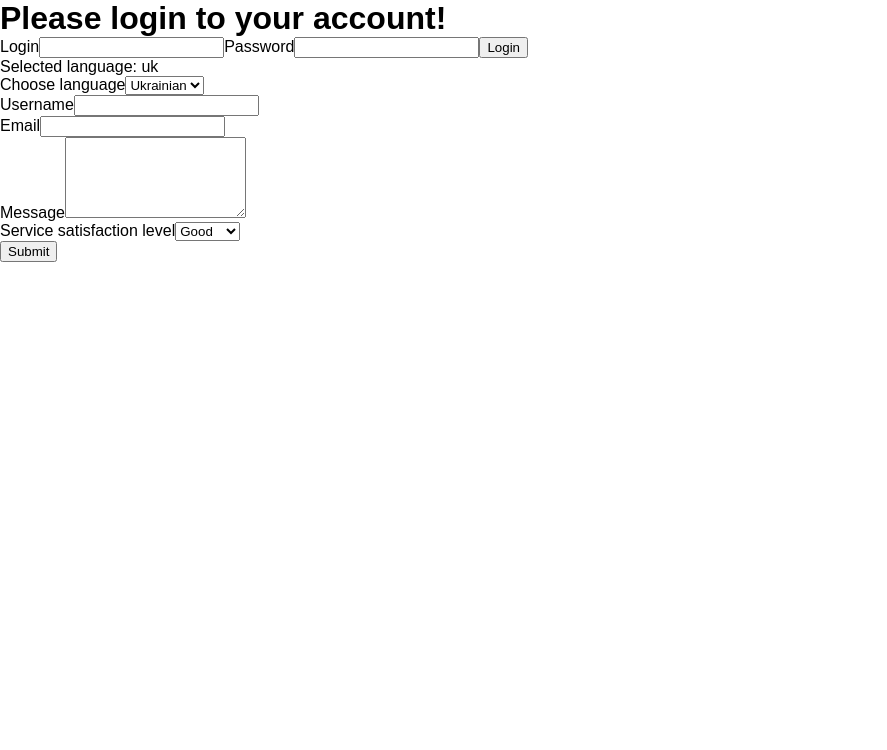
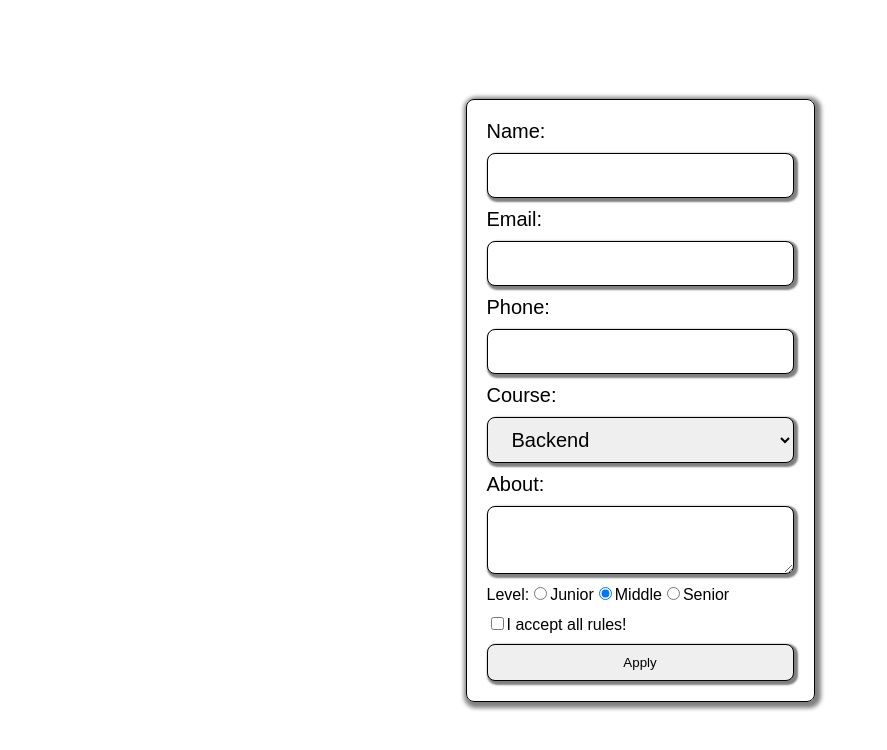
Before and after one commit to t-matveentsev/practiceReact-03, a React (Vite) app: page / in a window 1280 px wide. Shown: the top 750 px of the page, without its empty margins (0-887 px from the left). Built offline with nearby package versions, Linux system fonts and the light colour scheme.

Commit message:
base form

```diff
--- a/src/App.jsx
+++ b/src/App.jsx
@@ -1,24 +1,9 @@
-import { useState } from "react";
-import LangSwitcher from "./LangSwitcher/LangSwitcher";
-import LoginForm from "./LoginForm/LoginForm";
-import FeedbackForm from "./FeedbackForm/FeedbackForm";
+import ControlledForm from "./components/Forms/ControlledForm";
 
 export default function App() {
-  // Колбек-функція для обробки сабміту форми
-  const handleLogin = (userData) => {
-    // Виконуємо необхідні операції з даними
-    console.log(userData);
-  };
-  const [lang, setLang] = useState("uk");
-
   return (
     <>
-      <h1>Please login to your account!</h1>
-      {/* Передаємо колбек як пропс форми */}
-      <LoginForm onLogin={handleLogin} />
-      <p>Selected language: {lang}</p>
-      <LangSwitcher value={lang} onSelect={setLang} />
-      <FeedbackForm />
+      <ControlledForm />
     </>
   );
 }
--- a/src/FeedbackForm/FeedbackForm.jsx
+++ /dev/null
@@ -1,76 +0,0 @@
-import { useId } from "react";
-import { Formik, Form, Field } from "formik";
-import { ErrorMessage } from "formik";
-import * as Yup from "yup";
-
-const FeedbackSchema = Yup.object().shape({
-  username: Yup.string()
-    .min(2, "Too Short!")
-    .max(50, "Too Long!")
-    .required("Required"),
-  email: Yup.string().email("Must be a valid email!").required("Required"),
-  message: Yup.string()
-    .min(3, "Too short")
-    .max(256, "Too long")
-    .required("Required"),
-  level: Yup.string().oneOf(["good", "neutral", "bad"]).required("Required"),
-});
-
-const initialValues = {
-  username: "",
-  email: "",
-};
-
-const FeedbackForm = () => {
-  const nameFieldId = useId();
-  const emailFieldId = useId();
-  const msgFieldId = useId();
-  const levelFieldId = useId();
-
-  const handleSubmit = (values, actions) => {
-    console.log(values);
-    actions.resetForm();
-  };
-
-  return (
-    <Formik
-      initialValues={initialValues}
-      onSubmit={handleSubmit}
-      validationSchema={FeedbackSchema}
-    >
-      <Form>
-        <div>
-          <label htmlFor={nameFieldId}>Username</label>
-          <Field type="text" name="username" id={nameFieldId} />
-          <ErrorMessage name="username" component="span" />
-        </div>
-
-        <div>
-          <label htmlFor={emailFieldId}>Email</label>
-          <Field type="email" name="email" id={emailFieldId} />
-          <ErrorMessage name="email" component="span" />
-        </div>
-
-        <div>
-          <label htmlFor={msgFieldId}>Message</label>
-          <Field as="textarea" name="message" id={msgFieldId} rows="5" />
-          <ErrorMessage name="message" component="span" />
-        </div>
-
-        <div>
-          <label htmlFor={levelFieldId}>Service satisfaction level</label>
-          <Field as="select" name="level" id={levelFieldId}>
-            <option value="good">Good</option>
-            <option value="neutral">Neutral</option>
-            <option value="bad">Bad</option>
-          </Field>
-          <ErrorMessage name="level" component="span" />
-        </div>
-
-        <button type="submit">Submit</button>
-      </Form>
-    </Formik>
-  );
-};
-
-export default FeedbackForm;
--- a/src/LangSwitcher/LangSwitcher.jsx
+++ /dev/null
@@ -1,22 +0,0 @@
-import { useId } from "react";
-
-const LangSwitcher = ({ value, onSelect }) => {
-  const selectId = useId();
-
-  return (
-    <div>
-      <label htmlFor={selectId}>Choose language</label>
-      <select
-        id={selectId}
-        value={value}
-        onChange={(evt) => onSelect(evt.target.value)}
-      >
-        <option value="uk">Ukrainian</option>
-        <option value="en">English</option>
-        <option value="pl">Polish</option>
-      </select>
-    </div>
-  );
-};
-
-export default LangSwitcher;
--- a/src/LoginForm/LoginForm.jsx
+++ /dev/null
@@ -1,35 +0,0 @@
-import { useId } from "react";
-
-const LoginForm = ({ onLogin }) => {
-  const handleSubmit = (evt) => {
-    evt.preventDefault();
-
-    const form = evt.target;
-    const { login, password } = form.elements;
-
-    // Викликаємо пропс onLogin
-    onLogin({
-      login: login.value,
-      password: password.value,
-    });
-
-    form.reset();
-  };
-
-  const loginId = useId();
-  const passwordId = useId();
-
-  return (
-    <form onSubmit={handleSubmit}>
-      <label htmlFor={loginId}>Login</label>
-      <input type="text" name="login" id={loginId} />
-
-      <label htmlFor={passwordId}>Password</label>
-      <input type="password" name="password" id={passwordId} />
-
-      <button type="submit">Login</button>
-    </form>
-  );
-};
-
-export default LoginForm;
--- /dev/null
+++ b/src/components/Forms/ControlledForm.jsx
@@ -0,0 +1,129 @@
+import { useState } from "react";
+import s from "./Forms.module.css";
+
+const ControlledForm = () => {
+  const [formData, setFormData] = useState({
+    username: "",
+    email: "",
+    phone: "",
+    course: "",
+    about: "",
+    level: "middle",
+    accept: false,
+  });
+
+  const handleSubmit = (e) => {
+    e.preventDefault();
+  };
+
+  const handleChangeInput = (e) => {
+    const { name, value, type } = e.target;
+
+    if (type === "checkbox") {
+      return setFormData((prev) => ({ ...prev, [name]: !prev[name] }));
+    }
+
+    setFormData((prev) => ({ ...prev, [name]: value }));
+  };
+
+  return (
+    <div className={s.formWrapper}>
+      <form className={s.form} onSubmit={handleSubmit}>
+        <label className={s.label}>
+          <span>Name:</span>
+          <input
+            className={s.input}
+            onChange={handleChangeInput}
+            name="username"
+            value={formData.username}
+          />
+        </label>
+        <label className={s.label}>
+          <span>Email:</span>
+          <input
+            className={s.input}
+            onChange={handleChangeInput}
+            value={formData.email}
+            name="email"
+          />
+        </label>
+        <label className={s.label}>
+          <span>Phone:</span>
+          <input
+            className={s.input}
+            onChange={handleChangeInput}
+            value={formData.phone}
+            name="phone"
+          />
+        </label>
+        <label className={s.label}>
+          <span>Course:</span>
+          <select
+            className={s.input}
+            onChange={handleChangeInput}
+            value={formData.course}
+            name="course"
+          >
+            <option value="backend">Backend</option>
+            <option value="frontend">Frontend</option>
+            <option value="devops">DevOps</option>
+          </select>
+        </label>
+        <label className={s.label}>
+          <span>About:</span>
+          <textarea
+            className={s.input}
+            onChange={handleChangeInput}
+            value={formData.about}
+            name="about"
+          />
+        </label>
+        <div>
+          <span>Level:</span>
+          <label>
+            <input
+              checked={"junior" === formData.level}
+              type="radio"
+              name="level"
+              value="junior"
+              onChange={handleChangeInput}
+            />
+            Junior
+          </label>
+          <label>
+            <input
+              checked={"middle" === formData.level}
+              type="radio"
+              name="level"
+              value="middle"
+              onChange={handleChangeInput}
+            />
+            Middle
+          </label>
+          <label>
+            <input
+              checked={"senior" === formData.level}
+              type="radio"
+              name="level"
+              value="senior"
+              onChange={handleChangeInput}
+            />
+            Senior
+          </label>
+        </div>
+        <label>
+          <input
+            name="accept"
+            checked={formData.accept}
+            onChange={handleChangeInput}
+            type="checkbox"
+          />
+          I accept all rules!
+        </label>
+        <button className={s.button}>Apply</button>
+      </form>
+    </div>
+  );
+};
+
+export default ControlledForm;
--- /dev/null
+++ b/src/components/Forms/Forms.module.css
@@ -0,0 +1,43 @@
+.formWrapper {
+  display: flex;
+  align-items: center;
+  justify-content: center;
+  min-height: 100vh;
+  gap: 10px;
+}
+.form {
+  display: flex;
+  flex-direction: column;
+  gap: 10px;
+  padding: 20px;
+  border: 1px solid black;
+  border-radius: 8px;
+  box-shadow: 2px 2px 4px 4px grey;
+}
+.button {
+  padding: 10px 20px;
+  border-radius: 8px;
+  box-shadow: 2px 2px 2px 2px grey;
+  border: 1px solid black;
+  cursor: pointer;
+  transition: all 0.4s ease-in-out;
+  &:hover {
+    background-color: lightcyan;
+  }
+}
+.input {
+  padding: 10px 20px;
+  border-radius: 8px;
+  box-shadow: 2px 2px 2px 2px grey;
+  border: 1px solid black;
+  outline: none;
+  font-size: 20px;
+}
+.label {
+  display: flex;
+  flex-direction: column;
+  gap: 10px;
+  span {
+    font-size: 20px;
+  }
+}
```
Also changed, not shown: src/components/Forms/UncontrolledForm.jsx (added, +37 -0 lines).
